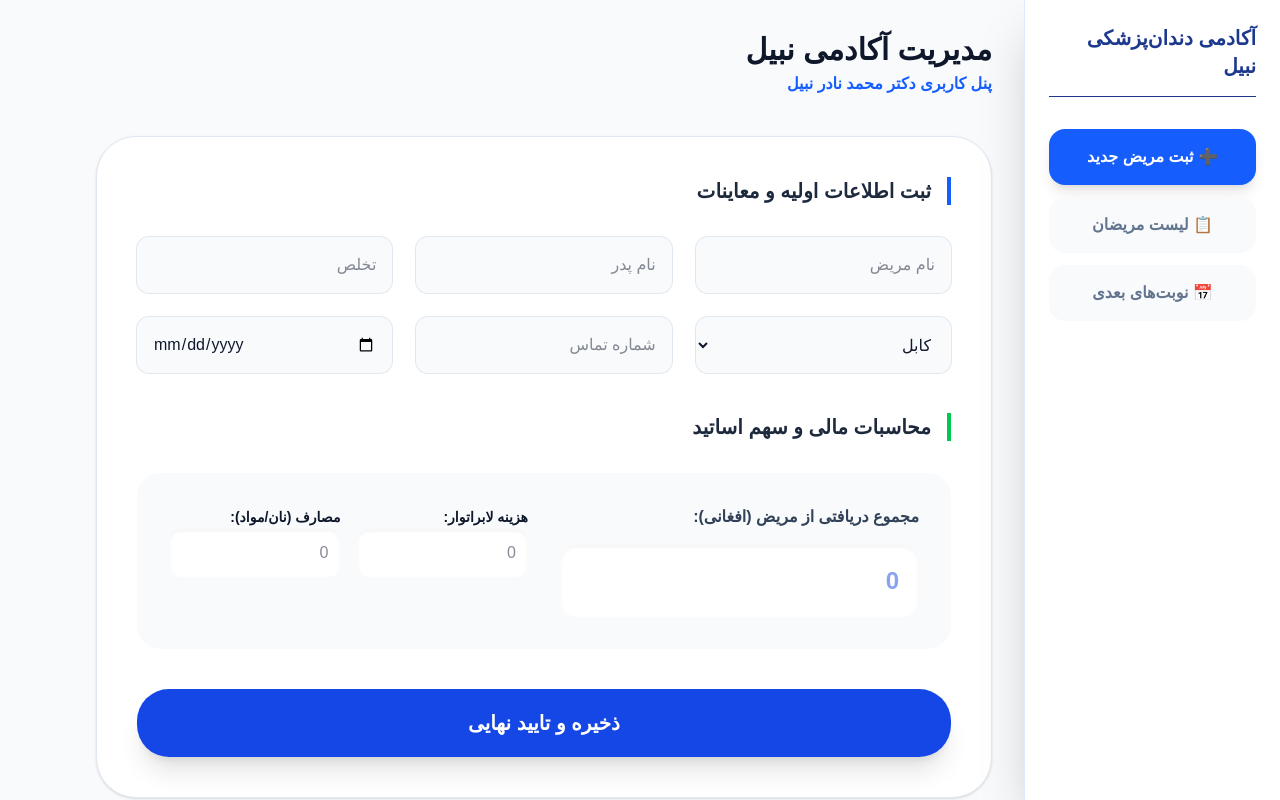
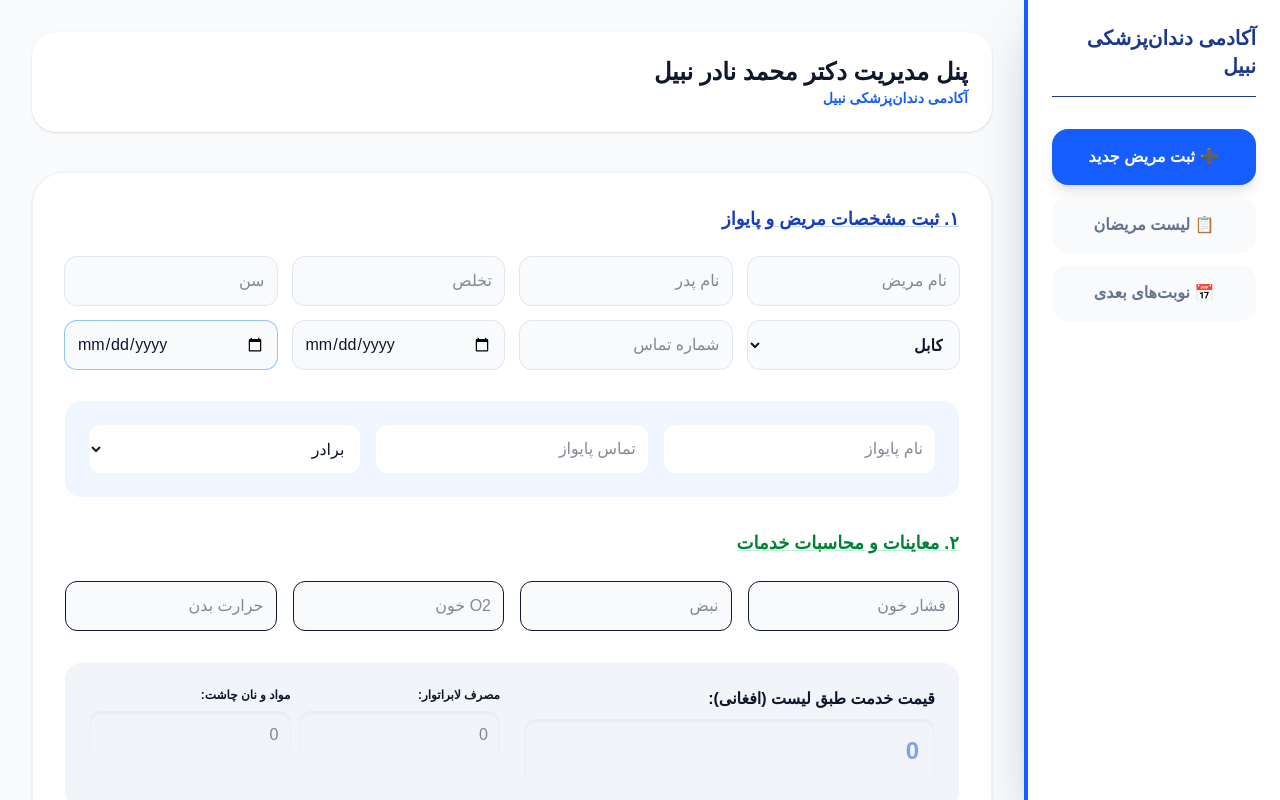
Before and after one commit to nabildentalacademy-art/nabil-dental-academy, a Next.js app: page / in a window 1280 px wide. Shown: the top 800 px of the page. Built offline with nearby package versions, Linux system fonts and the light colour scheme.

Commit message:
final brand update for Dr Mohammad Nader

```diff
--- a/app/page.tsx
+++ b/app/page.tsx
@@ -3,7 +3,9 @@ import { useState, useEffect } from "react";
 
 const provinces = ["کابل", "هرات", "بلخ", "قندهار", "ننگرهار", "پکتیا", "خوست", "غزنی", "لغمان", "بامیان", "بدخشان", "تخار", "کندز", "فاریاب", "جوزجان", "سرپل", "غور", "دایکندی", "اروزگان", "زابل", "نیمروز", "هلمند", "فراه", "بادغیس", "پنجشیر", "کاپیسا", "لوگر", "میدان وردک", "پروان", "کنر", "نورستان", "سمنگان", "بغلان", "پکتیکا"];
 
-export default function NabilAcademyPro() {
+const relations = ["برادر", "پدر", "خواهر", "شوهر", "همسر", "کاکا", "ماما", "خسر", "خسربوره", "پسر کاکا", "پسرعمه", "پسر ماما", "پسرخاله", "دوست", "خواهر زاده", "برادر زاده"];
+
+export default function NabilAcademyFinal() {
   const [activeTab, setActiveTab] = useState("register");
   const [patients, setPatients] = useState<any[]>([]);
   const [searchTerm, setSearchTerm] = useState("");
@@ -16,7 +18,7 @@ export default function NabilAcademyPro() {
   });
 
   useEffect(() => {
-    const saved = localStorage.getItem("nabil_pro_v3");
+    const saved = localStorage.getItem("nabil_v5_final");
     if (saved) setPatients(JSON.parse(saved));
   }, []);
 
@@ -32,20 +34,20 @@ export default function NabilAcademyPro() {
       id: Date.now(),
       ownerShare,
       drMohammadNaderShare: doctorsSplit,
-      drMahfouzShare: doctorsSplit,
-      netProfit
+      drMahfouzShare: doctorsSplit
     };
 
     const updated = [newPatient, ...patients];
     setPatients(updated);
-    localStorage.setItem("nabil_pro_v3", JSON.stringify(updated));
-    alert("اطلاعات با موفقیت در سیستم آکادمی دندان‌پزشکی نبیل ثبت شد");
+    localStorage.setItem("nabil_v5_final", JSON.stringify(updated));
+    alert("اطلاعات در آکادمی دندان‌پزشکی نبیل ثبت شد");
     setActiveTab("list");
   };
 
   return (
     <div className="min-h-screen bg-slate-50 text-right text-slate-900" dir="rtl">
-      <aside className="fixed right-0 top-0 h-full w-64 bg-white shadow-2xl p-6 hidden md:block border-l border-blue-100">
+      {/* Sidebar */}
+      <aside className="fixed right-0 top-0 h-full w-64 bg-white shadow-2xl p-6 hidden md:block border-l-4 border-blue-600">
         <h2 className="text-xl font-black text-blue-900 mb-8 border-b pb-4">آکادمی دندان‌پزشکی نبیل</h2>
         <nav className="space-y-3">
           <button onClick={() => setActiveTab("register")} className={`w-full p-4 rounded-2xl font-bold transition-all ${activeTab === 'register' ? 'bg-blue-600 text-white shadow-lg' : 'bg-slate-50 text-slate-500 hover:bg-blue-50'}`}>➕ ثبت مریض جدید</button>
@@ -55,67 +57,79 @@ export default function NabilAcademyPro() {
       </aside>
 
       <main className="md:mr-64 p-8">
-        <header className="mb-10 flex justify-between items-center">
+        <header className="mb-10 flex justify-between items-center bg-white p-6 rounded-3xl shadow-sm">
           <div>
-            <h1 className="text-3xl font-black text-slate-900">مدیریت آکادمی نبیل</h1>
-            <p className="text-blue-600 font-bold mt-1">پنل کاربری دکتر محمد نادر نبیل</p>
+            <h1 className="text-2xl font-black text-slate-900">پنل مدیریت دکتر محمد نادر نبیل</h1>
+            <p className="text-blue-600 font-bold text-sm">آکادمی دندان‌پزشکی نبیل</p>
           </div>
         </header>
 
         {activeTab === "register" && (
-          <div className="max-w-4xl bg-white p-10 rounded-[2.5rem] shadow-sm border border-slate-200">
-            <h3 className="text-xl font-black mb-8 text-slate-800 border-r-4 border-blue-600 pr-4">ثبت اطلاعات اولیه و معاینات</h3>
-            <div className="grid grid-cols-1 md:grid-cols-3 gap-6 mb-10">
-              <input placeholder="نام مریض" className="p-4 bg-slate-50 rounded-xl border-none ring-1 ring-slate-200 focus:ring-2 focus:ring-blue-500 outline-none" onChange={e => setForm({...form, name: e.target.value})} />
-              <input placeholder="نام پدر" className="p-4 bg-slate-50 rounded-xl border-none ring-1 ring-slate-200 focus:ring-2 focus:ring-blue-500 outline-none" onChange={e => setForm({...form, fatherName: e.target.value})} />
-              <input placeholder="تخلص" className="p-4 bg-slate-50 rounded-xl border-none ring-1 ring-slate-200 focus:ring-2 focus:ring-blue-500 outline-none" onChange={e => setForm({...form, lastName: e.target.value})} />
-              <select className="p-4 bg-slate-50 rounded-xl border-none ring-1 ring-slate-200 focus:ring-2 focus:ring-blue-500 outline-none" onChange={e => setForm({...form, province: e.target.value})}>
+          <div className="max-w-5xl bg-white p-8 rounded-[2rem] shadow-sm border border-slate-100">
+            <h3 className="text-lg font-black mb-6 text-blue-800 underline decoration-blue-200">۱. ثبت مشخصات مریض و پایواز</h3>
+            <div className="grid grid-cols-1 md:grid-cols-4 gap-4 mb-8">
+              <input placeholder="نام مریض" className="p-3 bg-slate-50 rounded-xl border-none ring-1 ring-slate-200 outline-none focus:ring-2 ring-blue-500" onChange={e => setForm({...form, name: e.target.value})} />
+              <input placeholder="نام پدر" className="p-3 bg-slate-50 rounded-xl border-none ring-1 ring-slate-200 outline-none focus:ring-2 ring-blue-500" onChange={e => setForm({...form, fatherName: e.target.value})} />
+              <input placeholder="تخلص" className="p-3 bg-slate-50 rounded-xl border-none ring-1 ring-slate-200 outline-none focus:ring-2 ring-blue-500" onChange={e => setForm({...form, lastName: e.target.value})} />
+              <input placeholder="سن" type="number" className="p-3 bg-slate-50 rounded-xl border-none ring-1 ring-slate-200 outline-none focus:ring-2 ring-blue-500" onChange={e => setForm({...form, age: e.target.value})} />
+              <select className="p-3 bg-slate-50 rounded-xl border-none ring-1 ring-slate-200 outline-none focus:ring-2 ring-blue-500 font-bold" onChange={e => setForm({...form, province: e.target.value})}>
                 {provinces.map(p => <option key={p} value={p}>{p}</option>)}
               </select>
-              <input placeholder="شماره تماس" className="p-4 bg-slate-50 rounded-xl border-none ring-1 ring-slate-200 focus:ring-2 focus:ring-blue-500 outline-none" onChange={e => setForm({...form, phone: e.target.value})} />
-              <input placeholder="تاریخ نوبت بعدی" type="date" className="p-4 bg-slate-50 rounded-xl border-none ring-1 ring-slate-200 focus:ring-2 focus:ring-blue-500 outline-none" onChange={e => setForm({...form, nextVisit: e.target.value})} />
+              <input placeholder="شماره تماس" className="p-3 bg-slate-50 rounded-xl border-none ring-1 ring-slate-200 outline-none focus:ring-2 ring-blue-500" onChange={e => setForm({...form, phone: e.target.value})} />
+              <input placeholder="تاریخ مراجعه" type="date" className="p-3 bg-slate-50 rounded-xl border-none ring-1 ring-slate-200" onChange={e => setForm({...form, visitDate: e.target.value})} />
+              <input placeholder="تاریخ نوبت بعدی" type="date" className="p-3 bg-slate-50 rounded-xl border-none ring-1 ring-blue-300" onChange={e => setForm({...form, nextVisit: e.target.value})} />
             </div>
 
-            <h3 className="text-xl font-black mb-8 text-slate-800 border-r-4 border-green-500 pr-4">محاسبات مالی و سهم اساتید</h3>
-            <div className="grid grid-cols-1 md:grid-cols-2 gap-8 bg-slate-50 p-8 rounded-3xl">
-              <div className="space-y-4">
-                <label className="block font-black text-slate-700">مجموع دریافتی از مریض (افغانی):</label>
-                <input type="number" className="w-full p-5 bg-white rounded-2xl border-none shadow-inner text-2xl font-black text-blue-700" placeholder="0" onChange={e => setForm({...form, servicePrice: Number(e.target.value)})} />
+            <div className="grid grid-cols-1 md:grid-cols-3 gap-4 mb-8 bg-blue-50 p-6 rounded-2xl">
+              <input placeholder="نام پایواز" className="p-3 bg-white rounded-xl" onChange={e => setForm({...form, attendantName: e.target.value})} />
+              <input placeholder="تماس پایواز" className="p-3 bg-white rounded-xl" onChange={e => setForm({...form, attendantPhone: e.target.value})} />
+              <select className="p-3 bg-white rounded-xl" onChange={e => setForm({...form, relation: e.target.value})}>
+                {relations.map(r => <option key={r} value={r}>{r}</option>)}
+              </select>
+            </div>
+
+            <h3 className="text-lg font-black mb-6 text-green-700 underline decoration-green-200">۲. معاینات و محاسبات خدمات</h3>
+            <div className="grid grid-cols-1 md:grid-cols-4 gap-4 mb-8">
+              <input placeholder="فشار خون" className="p-3 bg-slate-50 rounded-xl border" onChange={e => setForm({...form, bp: e.target.value})} />
+              <input placeholder="نبض" className="p-3 bg-slate-50 rounded-xl border" onChange={e => setForm({...form, pulse: e.target.value})} />
+              <input placeholder="O2 خون" className="p-3 bg-slate-50 rounded-xl border" onChange={e => setForm({...form, ox: e.target.value})} />
+              <input placeholder="حرارت بدن" className="p-3 bg-slate-50 rounded-xl border" onChange={e => setForm({...form, temp: e.target.value})} />
+            </div>
+
+            <div className="grid grid-cols-1 md:grid-cols-2 gap-6 p-6 bg-slate-100 rounded-2xl">
+              <div>
+                <label className="block font-black mb-2">قیمت خدمت طبق لیست (افغانی):</label>
+                <input type="number" className="w-full p-4 rounded-xl text-2xl font-black text-blue-700 shadow-inner" placeholder="0" onChange={e => setForm({...form, servicePrice: Number(e.target.value)})} />
               </div>
-              <div className="grid grid-cols-2 gap-4">
-                <div className="space-y-2">
-                  <label className="text-sm font-bold">هزینه لابراتوار:</label>
-                  <input type="number" className="w-full p-3 bg-white rounded-xl border-none shadow-inner" placeholder="0" onChange={e => setForm({...form, labCost: Number(e.target.value)})} />
+              <div className="flex gap-2">
+                <div className="w-1/2">
+                  <label className="block text-xs font-bold mb-2">مصرف لابراتوار:</label>
+                  <input type="number" className="w-full p-3 rounded-xl shadow-inner" placeholder="0" onChange={e => setForm({...form, labCost: Number(e.target.value)})} />
                 </div>
-                <div className="space-y-2">
-                  <label className="text-sm font-bold">مصارف (نان/مواد):</label>
-                  <input type="number" className="w-full p-3 bg-white rounded-xl border-none shadow-inner" placeholder="0" onChange={e => setForm({...form, otherCosts: Number(e.target.value)})} />
+                <div className="w-1/2">
+                  <label className="block text-xs font-bold mb-2">مواد و نان چاشت:</label>
+                  <input type="number" className="w-full p-3 rounded-xl shadow-inner" placeholder="0" onChange={e => setForm({...form, otherCosts: Number(e.target.value)})} />
                 </div>
               </div>
             </div>
 
-            <button onClick={savePatient} className="w-full mt-10 bg-blue-700 text-white py-5 rounded-[2rem] font-black text-xl shadow-xl hover:bg-blue-800 transition-all transform hover:scale-[1.01]">ذخیره و تایید نهایی</button>
+            <button onClick={savePatient} className="w-full mt-8 bg-blue-700 text-white py-5 rounded-[2rem] font-black text-xl shadow-xl hover:bg-blue-800 transition-all transform hover:scale-[1.01]">ذخیره در دیتابیس آکادمی</button>
           </div>
         )}
 
         {activeTab === "list" && (
-          <div className="space-y-6">
-            <input placeholder="🔍 جستجوی مریض بر اساس نام یا آیدی..." className="w-full p-5 rounded-[1.5rem] border-none shadow-sm focus:ring-2 ring-blue-500 outline-none bg-white font-bold" onChange={e => setSearchTerm(e.target.value)} />
+          <div className="space-y-4">
+            <input placeholder="🔍 جستجو بر اساس نام یا شماره تماس..." className="w-full p-5 rounded-2xl shadow-sm border-none bg-white font-bold mb-6" onChange={e => setSearchTerm(e.target.value)} />
             {patients.filter(p => p.name.includes(searchTerm)).map(p => (
-              <div key={p.id} className="bg-white p-8 rounded-[2rem] shadow-sm border border-slate-100 flex flex-wrap justify-between items-center">
-                <div className="space-y-2">
-                  <h4 className="font-black text-2xl text-slate-800">{p.name} {p.lastName}</h4>
-                  <p className="text-blue-600 font-bold">{p.phone} | ولایت: {p.province}</p>
+              <div key={p.id} className="bg-white p-6 rounded-3xl shadow-sm border border-slate-100 flex justify-between items-center">
+                <div>
+                  <h4 className="font-black text-xl">{p.name} {p.lastName}</h4>
+                  <p className="text-blue-600 font-bold text-sm">{p.phone} | ولایت: {p.province}</p>
+                  <p className="text-xs text-slate-400 mt-2">پایواز: {p.attendantName} ({p.relation})</p>
                 </div>
-                <div className="flex gap-4">
-                   <div className="bg-blue-50 px-6 py-4 rounded-2xl border border-blue-100 text-center">
-                      <p className="text-xs text-slate-500 font-bold mb-1">سهم دکتر محمد نادر</p>
-                      <p className="text-lg font-black text-blue-700">{p.drMohammadNaderShare.toLocaleString()}</p>
-                   </div>
-                   <div className="bg-slate-50 px-6 py-4 rounded-2xl border border-slate-100 text-center">
-                      <p className="text-xs text-slate-500 font-bold mb-1">سهم دکتر محفوظ</p>
-                      <p className="text-lg font-black text-slate-700">{p.drMahfouzShare.toLocaleString()}</p>
-                   </div>
+                <div className="text-left bg-slate-50 p-4 rounded-2xl">
+                  <p className="text-xs font-bold text-slate-500">سهم دکتر محمد نادر: <span className="text-green-600 text-lg font-black">{p.drMohammadNaderShare.toLocaleString()}</span></p>
+                  <p className="text-[10px] text-red-400 font-bold">سهم مالک (۲۵٪): {p.ownerShare.toLocaleString()}</p>
                 </div>
               </div>
             ))}
```
